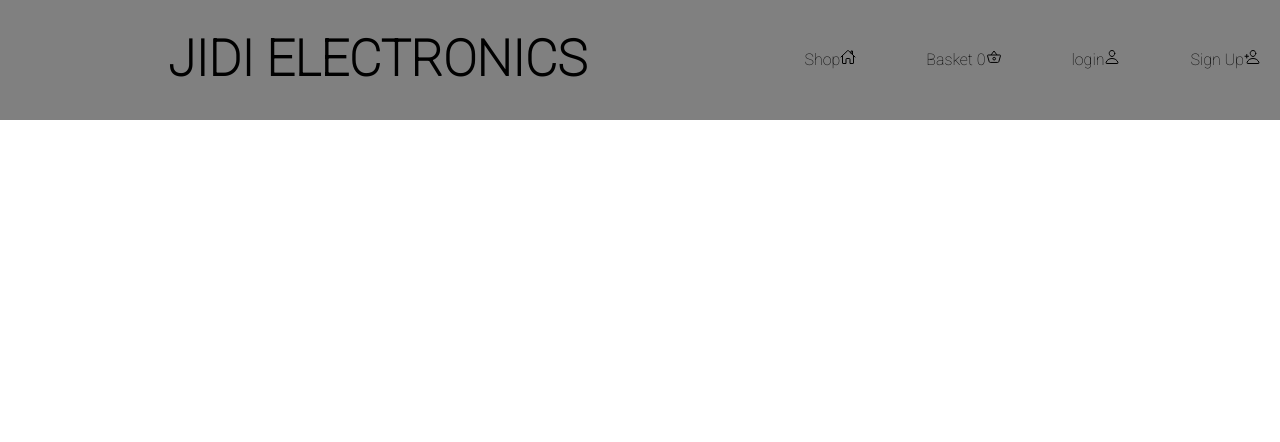
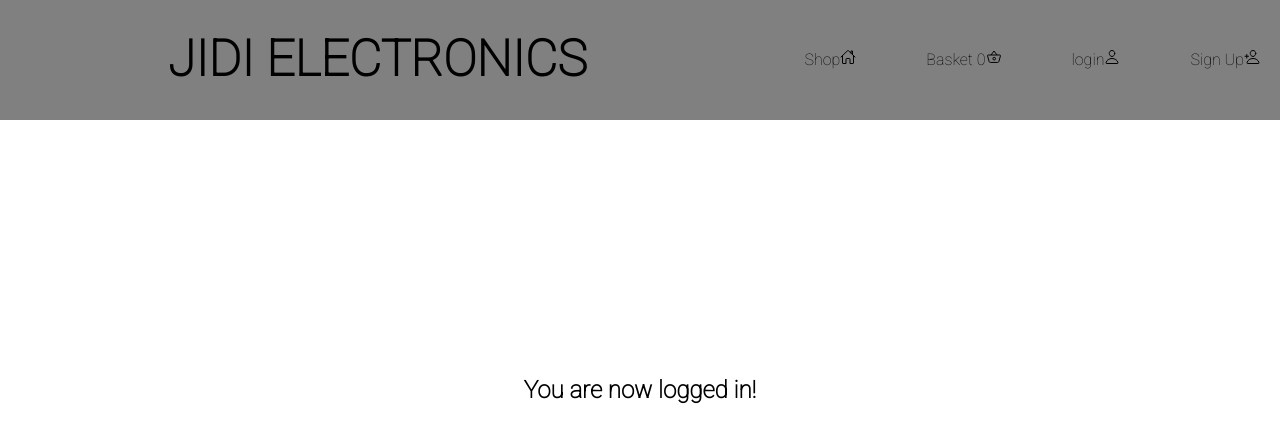
Before and after one commit to bolti95/jidiFrontend, a React (Create React App) app: page /dashboard in a window 1280 px wide. Shown: the top 442 px of the page. Built offline with nearby package versions, Linux system fonts and the light colour scheme.

Commit message:
added signup message and login message

```diff
--- a/src/App.css
+++ b/src/App.css
@@ -520,6 +520,16 @@ a {
   cursor:pointer;
 }
 
+/* ----DASHBOARD */
+
+.dashboard {
+  text-align: center;
+  margin-top: 20%;
+
+}
+
+/* ----SIGNUPSUCCESS */
+
 
 /* create @ media queries */
 @media screen and (max-width: 1000px) {
--- a/src/App.js
+++ b/src/App.js
@@ -5,6 +5,8 @@ import Basket from './components/Basket';
 import Checkout from './components/Checkout';
 import Login from './components/Login';
 import Signup from './components/Signup';
+import Dashboard from './components/Dashboard';
+import Usercreated from './components/Usercreated';
 import './App.css';
 import { BrowserRouter, Switch, Route} from 'react-router-dom';
 import { Provider } from 'react-redux';
@@ -29,6 +31,8 @@ class App extends Component {
                     <Route exact path="/checkout" component= {Checkout}/>
                     <Route exact path="/login" component= {Login}/>
                     <Route exact path="/signup" component= {Signup}/>
+                    <Route exact path="/dashboard" component= {Dashboard}/>
+                    <Route exact path="/usercreated" component= {Usercreated}/>
                   </Switch>
               </BrowserRouter>
               </div>
--- /dev/null
+++ b/src/components/Dashboard.js
@@ -0,0 +1,22 @@
+import React, { useState } from 'react';
+import '../App.css';
+import { connect } from 'react-redux';
+import { addBasket } from '../actions/addAction';
+
+
+
+
+
+const Dashboard = (props) => {
+
+
+        return (
+            <div className="dashboard">
+                    <h2>You are now logged in!</h2>
+            </div>
+
+
+
+    )
+}
+export default Dashboard;
--- a/src/components/Login.js
+++ b/src/components/Login.js
@@ -1,6 +1,6 @@
 import React, { Component } from 'react';
 import '../App.css';
-import { Link } from 'react-router-dom';
+import { Link, Redirect } from 'react-router-dom';
 import { connect } from 'react-redux';
 import { logout } from '../actions/logout';
 
@@ -14,7 +14,8 @@ class Login extends Component {
             userName: '',
             password: '',
             loggedIn: '',
-            logout: 'login'
+            logout: 'login',
+            toDashboard: false
         }
     }
 
@@ -51,18 +52,20 @@ class Login extends Component {
         this.props.basketProps.logout = 'logout'
         this.setState({
             loggedIn: 'hello ' + this.state.userName + ' you are now logged in!',
+         })
 
-
-   })
         // setTimeout(function () {
         //     window.location.reload();
         // }, 2800);
         logout(this.state.logout);
-
+        this.setState(() => ({toDashboard: true}))
     }
 
 
     render () {
+        if (this.state.toDashboard) {
+            return <Redirect to='/dashboard' />
+        }
         return (
                     <div className="loginContainer">
                         <div classname="card">
@@ -77,7 +80,7 @@ class Login extends Component {
                                     Remember me <input type="checkbox"></input>
                                     </label>
                                 </form>
-                            <h2>{this.state.loggedIn}</h2>
+
                         </div>
 
                     </div>
--- a/src/components/Signup.js
+++ b/src/components/Signup.js
@@ -1,4 +1,5 @@
 import React, { Component } from 'react';
+import { Link, Redirect } from 'react-router-dom';
 import '../App.css';
 
 
@@ -8,7 +9,8 @@ class Signup extends Component {
         name: '',
         userName: '',
         email: '',
-        password: ''
+        password: '',
+        userCreated: false
     }
 
 
@@ -56,15 +58,16 @@ class Signup extends Component {
         });
         newUser = await newUser.json();
         console.log(newUser);
-        setTimeout(function () {
-            window.location.reload();
-        }, 2800);
+        this.setState(() => ({userCreated: true}))
+        // setTimeout(function () {
+        //     window.location.reload();
+        // }, 2800);
     }
 
     render () {
-
-
-
+        if (this.state.userCreated) {
+            return <Redirect to='/usercreated' />
+        }
         return (
 
                 <div className="loginContainer">
--- /dev/null
+++ b/src/components/Usercreated.js
@@ -0,0 +1,19 @@
+import React, { useState } from 'react';
+import '../App.css';
+import { connect } from 'react-redux';
+
+
+
+const Usercreated = (props) => {
+
+
+        return (
+            <div className="dashboard">
+                    <h2>You have successfully signed up to JIDI Electronics. We hope to send you more offers and services soon!</h2>
+            </div>
+
+
+
+    )
+}
+export default Usercreated;
```
